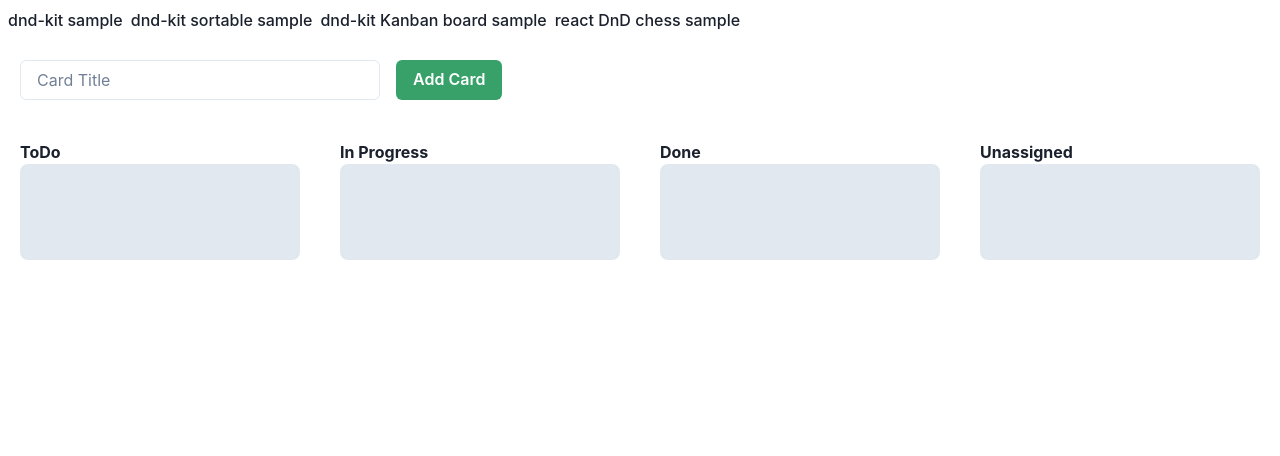
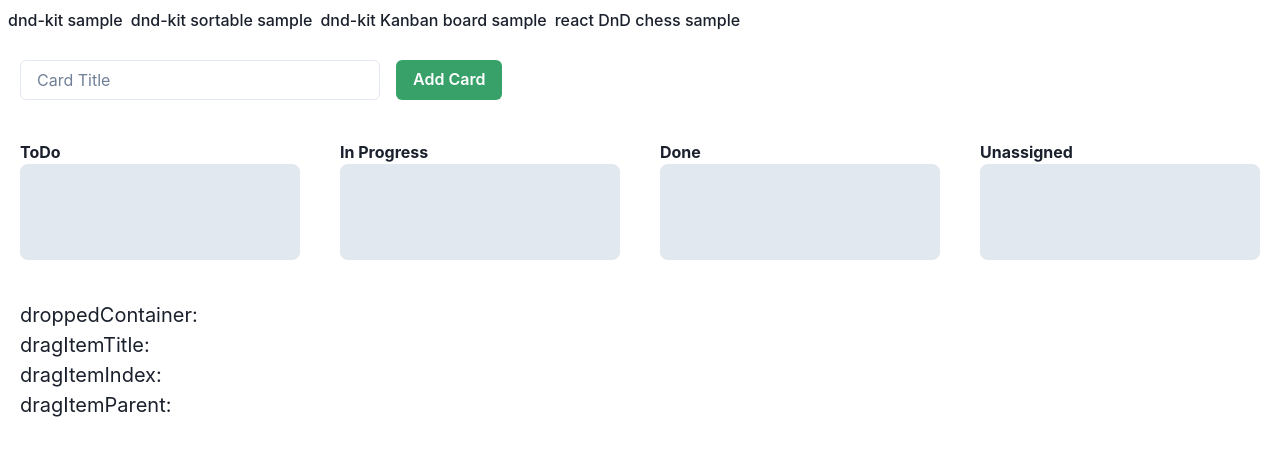
Before and after one commit to y-uchiida/react_dragdrop_sample, a React (Vite) app: page /dnd-kit-kanban-board-sample in a window 1280 px wide. Shown: the top 456 px of the page. Built offline with nearby package versions, Linux system fonts and the light colour scheme.

Commit message:
add drag item info box

```diff
--- a/src/components/dnd-kit/kanban-board-sample/KanbanBoard.tsx
+++ b/src/components/dnd-kit/kanban-board-sample/KanbanBoard.tsx
@@ -1,9 +1,13 @@
-import { DndContext, rectIntersection } from "@dnd-kit/core";
+import { DndContext, rectIntersection, UniqueIdentifier } from "@dnd-kit/core";
 import { KanbanLane } from "./KanbanLane";
 import { AddCard } from "./AddCard";
-import { Flex } from "@chakra-ui/react";
+import { Box, Flex } from "@chakra-ui/react";
 import { useState } from "react";
 import { Card } from "./types";
+
+const infoBoxStyle: React.CSSProperties = {
+	width: 'max-content',
+}
 
 export const KanbanBoard = () => {
 	const [todoItems, setTodoItems] = useState<Array<Card>>([]);
@@ -16,18 +20,34 @@ export const KanbanBoard = () => {
 		setuItems([...uItems, { title }]);
 	};
 
+	const [droppedContainer, setDroppedContainer] = useState<UniqueIdentifier | undefined>();
+	const [dragItemTitle, setDragItemTitle] = useState<string | undefined>();
+	const [dragItemIndex, setDragItemIndex] = useState<number | undefined>();
+	const [dragItemParent, setDragItemParent] = useState<string | undefined>();
+
 	return (
 		<DndContext
 			collisionDetection={rectIntersection}
+			onDragMove={(e) => {
+				setDroppedContainer(e.over?.id);
+				setDragItemTitle(e.active.data.current?.title);
+				setDragItemIndex(e.active.data.current?.index);
+				setDragItemParent(e.active.data.current?.parent);
+			}}
+
 			onDragEnd={(e) => {
 				const container = e.over?.id;
 				const title = e.active.data.current?.title ?? "";
 				const index = e.active.data.current?.index ?? 0;
 				const parent = e.active.data.current?.parent ?? "ToDo";
+
+
 				if (container === "ToDo") {
 					setTodoItems([...todoItems, { title }]);
 				} else if (container === "Done") {
 					setDoneItems([...doneItems, { title }]);
+				} else if (container === "In Progress") {
+					setInProgressItems([...uItems, { title }]);
 				} else if (container === "Unassigned") {
 					setuItems([...uItems, { title }]);
 				} else {
@@ -43,13 +63,10 @@ export const KanbanBoard = () => {
 						...doneItems.slice(0, index),
 						...doneItems.slice(index + 1),
 					]);
+				} else if (parent === "In Progress") {
+					setInProgressItems([...uItems.slice(0, index), ...uItems.slice(index + 1)]);
 				} else if (parent === "Unassigned") {
 					setuItems([...uItems.slice(0, index), ...uItems.slice(index + 1)]);
-				} else {
-					setInProgressItems([
-						...inProgressItems.slice(0, index),
-						...inProgressItems.slice(index + 1),
-					]);
 				}
 			}}
 		>
@@ -62,6 +79,12 @@ export const KanbanBoard = () => {
 					<KanbanLane title="Unassigned" items={uItems} />
 				</Flex>
 			</Flex>
+			<Box padding={5} fontSize={20} style={infoBoxStyle}>
+				<p>droppedContainer: {droppedContainer?.toString()}</p>
+				<p>dragItemTitle: {dragItemTitle?.toString()}</p>
+				<p>dragItemIndex: {dragItemIndex?.toString()}</p>
+				<p>dragItemParent: {dragItemParent?.toString()}</p>
+			</Box>
 		</DndContext>
 	);
 }
```
